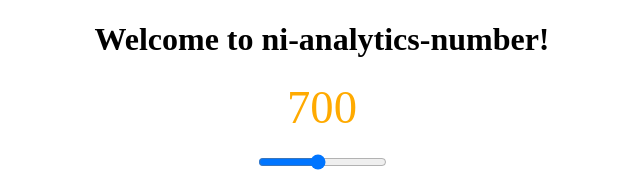
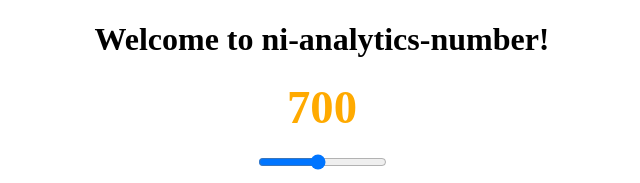
Before and after one commit to injulkarnilesh/ni-analytics-number, an Angular app: page / in a window 1280 px wide. Shown: the top 183 px of the page, without its empty margins (318-958 px from the left). Built offline with nearby package versions, Linux system fonts and the light colour scheme.

Commit message:
Font weight support

```diff
--- a/src/app/analytics-number/components/ni-analytics-number.component.html
+++ b/src/app/analytics-number/components/ni-analytics-number.component.html
@@ -1,5 +1,5 @@
 <div>
-    <span [ngStyle]="{'color': color, 'font-size': fontSize}">
+    <span [ngStyle]="{'color': color, 'font-size': fontSize, 'font-weight': fontWeight}">
         {{value}}
     </span>
 </div>
--- a/src/app/analytics-number/components/ni-analytics-number.component.ts
+++ b/src/app/analytics-number/components/ni-analytics-number.component.ts
@@ -11,6 +11,8 @@ import { StyleService } from '../services/style-service';
 })
 export class NiAnalyticsNumberComponent implements OnInit, OnChanges {
 
+    static FONT_UNITS_SUPPORTED: string[] = ['px', 'em', '%', 'pt' ];
+
     @Input() value: number;
     @Input() displayValue: string;  // TODO USE
     @Input() fromValue: number;
@@ -20,12 +22,13 @@ export class NiAnalyticsNumberComponent implements OnInit, OnChanges {
     @Input() fromFontSize: number;
     @Input() toFontSize: number;
 
+    @Input() enableFontWeight = false;
+
     color: string;
     fontSize: string;
+    fontWeight: string;
 
     rangePostionBuilder: RangePositionBuilder;
-
-    fontUnitsSupported: string[] = ['px', 'em', '%', 'pt' ];
 
     constructor(private rangePositionBuilderFactory: RangePositionBuilderFactory,
                 private styleService: StyleService) {
@@ -38,14 +41,18 @@ export class NiAnalyticsNumberComponent implements OnInit, OnChanges {
             return;
         }
         this.rangePostionBuilder = this.rangePositionBuilderFactory.forBaseRange(Range.between(this.fromValue, this.toValue));
+        this.updateView();
+    }
+
+    updateView(): void {
         this.setColor();
         this.setFont();
+        this.setFontWeight();
     }
 
     ngOnChanges(changes: SimpleChanges) {
         if (this.rangePostionBuilder && changes.value) {
-            this.setColor();
-            this.setFont();
+            this.updateView();
         }
     }
 
@@ -58,12 +65,18 @@ export class NiAnalyticsNumberComponent implements OnInit, OnChanges {
     }
 
     private setFont(): void {
-        console.log('Setting font size to', this.fromFontSize, this.toFontSize, this.fontUnit);
         if (this.validFontSize() && this.validFontUnit()) {
             this.fontSize = this.getRangePositionCalculator(this.value)
                                 .getPositionBetween(Range.between(this.fromFontSize, this.toFontSize)) +
                                 this.fontUnit;
-            console.log('Set font size to', this.fontSize);
+        }
+    }
+
+    private setFontWeight(): void {
+        if (this.enableFontWeight && `${this.enableFontWeight}` !== 'false') {
+            this.fontWeight = (Math.round(
+                this.getRangePositionCalculator(this.value).getPositionBetween(Range.between(1, 9))
+                ) * 100).toString();
         }
     }
 
@@ -72,8 +85,7 @@ export class NiAnalyticsNumberComponent implements OnInit, OnChanges {
     }
 
     private validFontUnit(): boolean {
-        return this.fontUnit && this.fontUnitsSupported.includes(this.fontUnit.toLocaleLowerCase());
+        return this.fontUnit && NiAnalyticsNumberComponent.FONT_UNITS_SUPPORTED.includes(this.fontUnit.toLocaleLowerCase());
     }
 
-
 }
--- a/src/app/app.component.html
+++ b/src/app/app.component.html
@@ -4,7 +4,9 @@
   </h1>
   <ni-analytics-number [value]="value" [displayValue]="200"
                         [fromValue]="100" [toValue]="1000"
-                        [fontUnit]="'px'" [fromFontSize]="20" [toFontSize]="60"></ni-analytics-number>
+                        [fontUnit]="'px'" [fromFontSize]="20" [toFontSize]="60"
+                        [enableFontWeight]="true">
+  </ni-analytics-number>
   <br>
   <input type="range" [(ngModel)]="value" min="0" max="1500">
 
```
Also changed, not shown: 1 other file (tests, documents, lock files or other folders).
